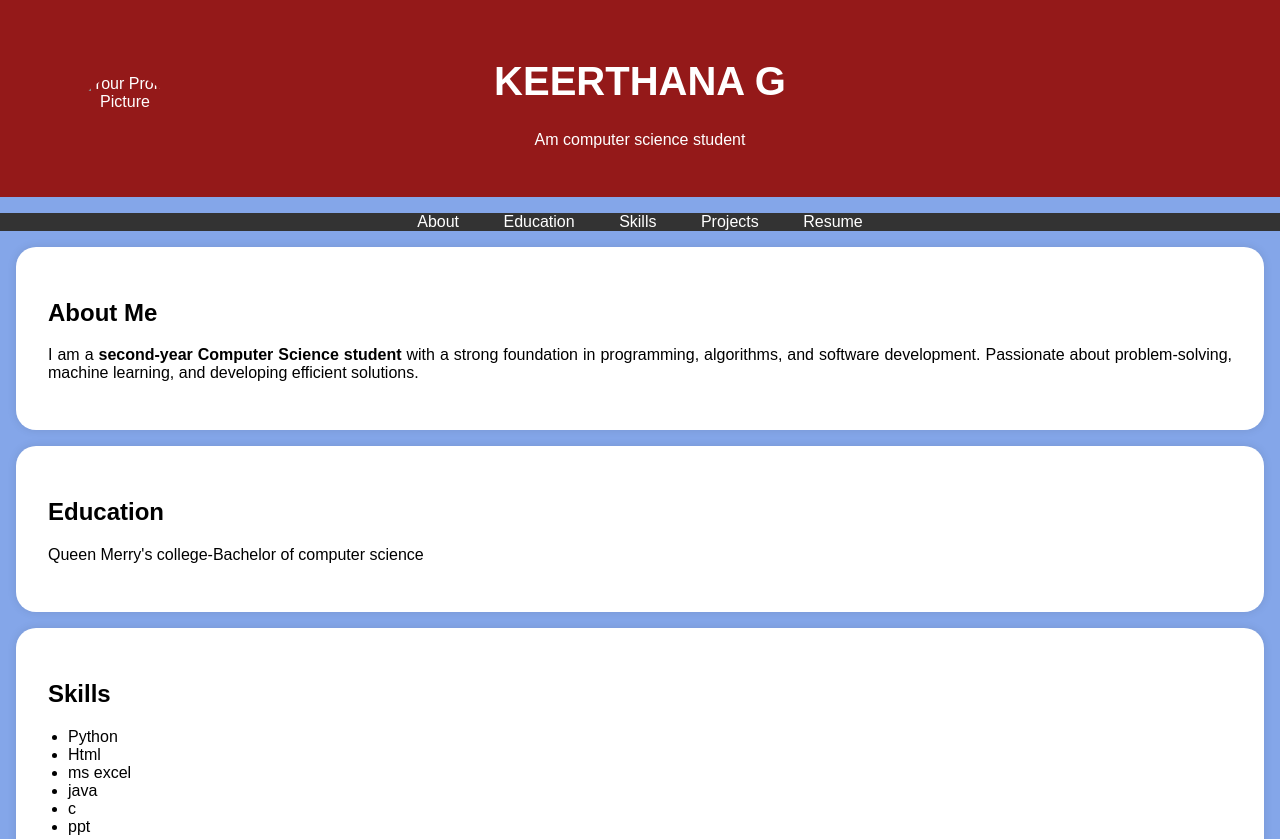
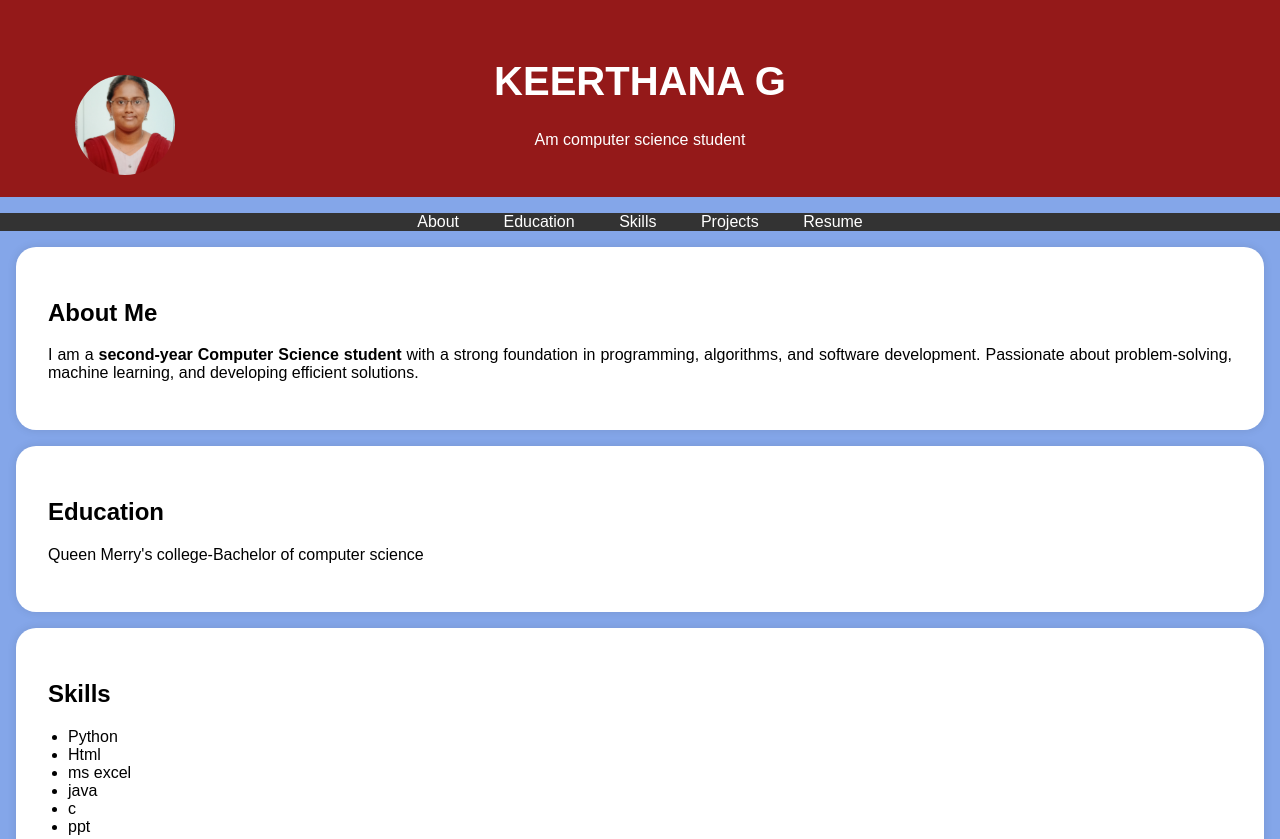
Before and after one commit to keerthana2496655/Digital-portfolio-, a plain HTML site: page index.html in a window 1280 px wide. Shown: the top 839 px of the page. Drawn offline with Linux system fonts and the light colour scheme.

Commit message:
Update index.html

```diff
--- a/index.html
+++ b/index.html
@@ -95,7 +95,7 @@
     <header>
         <div class="header-content">
             <!-- Add your profile picture here -->
-            <img src="/storage/emulated/0/DCIM/Camera/image24.jpg" alt="Your Profile Picture" class="profile-picture">
+            <img src="image24.jpg" alt="Your Profile Picture" class="profile-picture">
             <h1>KEERTHANA G</h1>
             <p>Am computer science student</p>
         </div>
```
